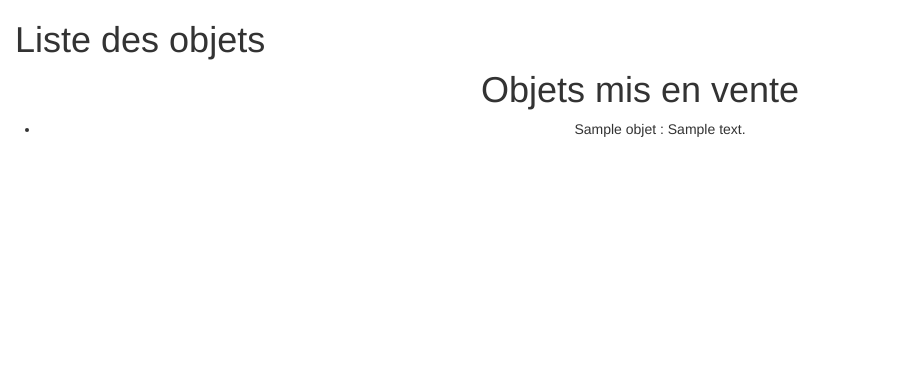
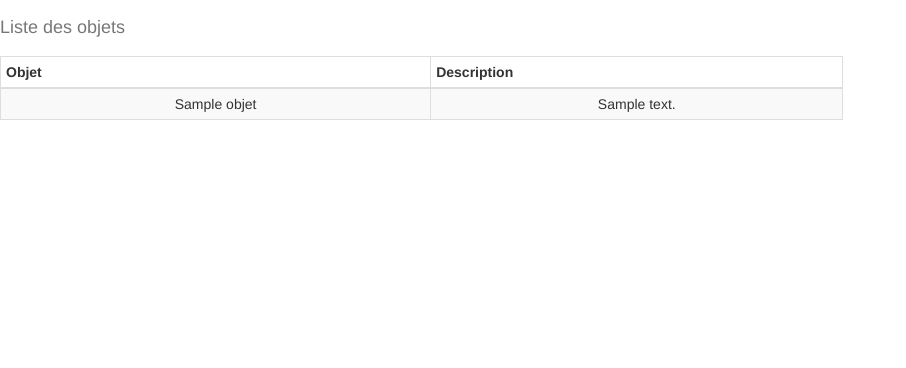
Before and after one commit to nathanbrachotte/quinenveut, a CodeIgniter app: page /database/index.php/accueil/lister_objets in a window 1280 px wide. Shown: the part 52-420 px from the top of the page, without its empty margins (0-906 px from the left). Run offline with CodeIgniter, Linux system fonts and the light colour scheme; tables that the repository leaves empty hold one stand-in row (values such as "Sample post"); some libraries are stand-ins or nearby versions.

Commit message:
Modification du contenu de la page d'accueil (bootstrap)

```diff
--- a/application/views/liste_objets.php
+++ b/application/views/liste_objets.php
@@ -1,23 +1,33 @@
 <!-- page listant tous les objets-->
 <!-- Created by a-sellier-->
 
-<h1>Objets mis en vente</h1>
+<div class="row">
+    <section class="col-sm-8 table-responsive">
+        <table class="table table-bordered table-striped table-condensed">
+            <caption>
+                <h4><?php echo $title ?></h4>
+            </caption>
+            <thead>
+            <tr>
+                <th>Objet</th>
+                <th>Description</th>
+            </tr>
+            </thead>
+            <tbody>
 
 <?php
 
-if (sizeof($objets) == 0)
-{
-    echo '<p>Aucun objet en vente !</p>';
-}
-
-echo '<ul>';
 foreach ($objets as $row)
 {
 
-    echo '<li>'.$row['nom_objet'].' : '.$row['desc_objet'].'</li>';
+    echo '<tr><td>'.$row['nom_objet'].'</td><td> '.$row['desc_objet'].'</td></tr>';
 }
 
 echo '</ul>';
 
 
 ?>
+            </tbody>
+        </table>
+    </section>
+</div>
--- a/application/views/templates/header_utilisateur.php
+++ b/application/views/templates/header_utilisateur.php
@@ -87,6 +87,3 @@
 
 <div class="container-fluid text-center">
     <div class="row content">
-        <div class="col-sm-12 text-left">
-            <h1><?php echo $title ?></h1>
-        </div>
--- a/application/views/templates/header_visiteur.php
+++ b/application/views/templates/header_visiteur.php
@@ -86,6 +86,3 @@
 
 <div class="container-fluid text-center">
     <div class="row content">
-        <div class="col-sm-12 text-left">
-            <h1><?php echo $title ?></h1>
-        </div>
```
